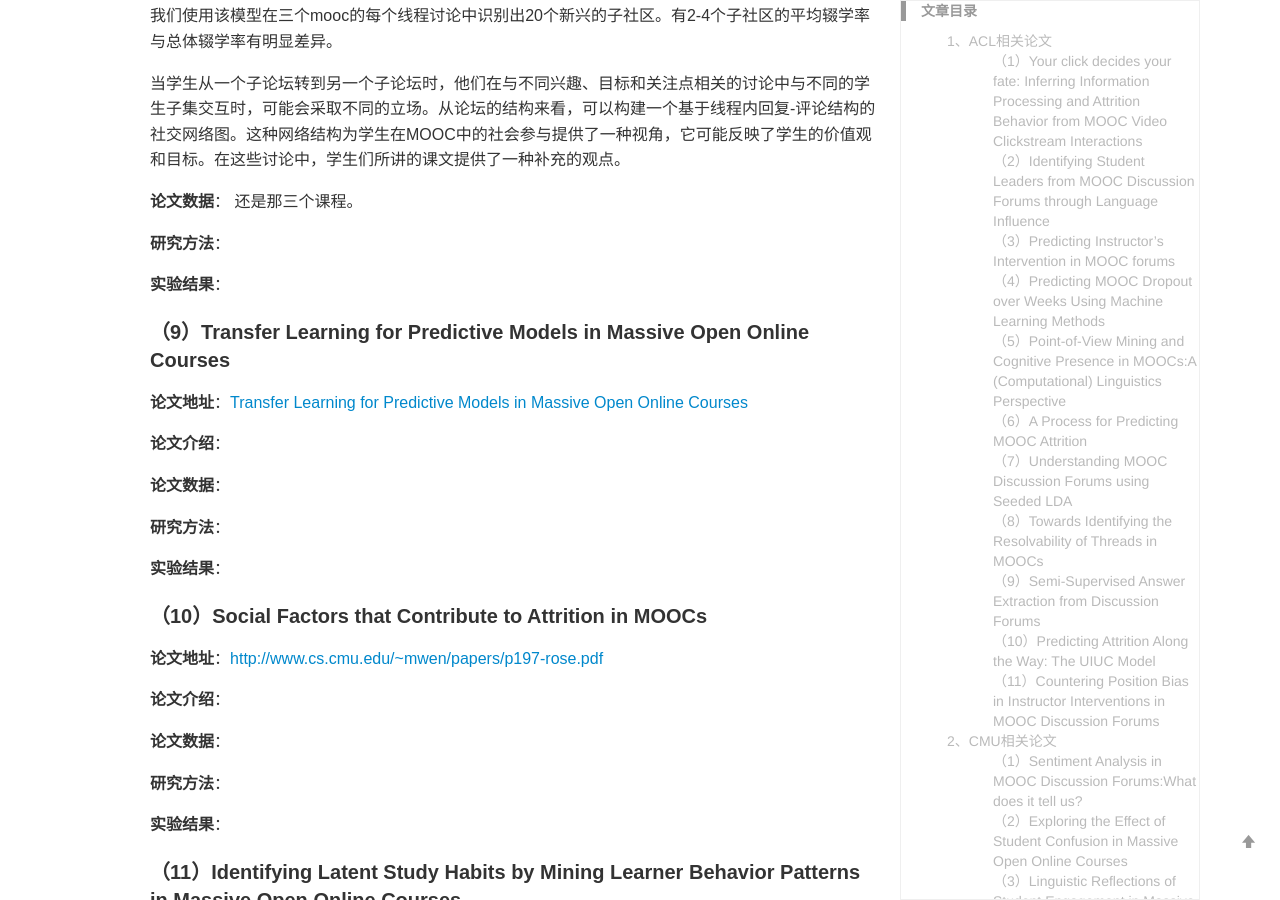
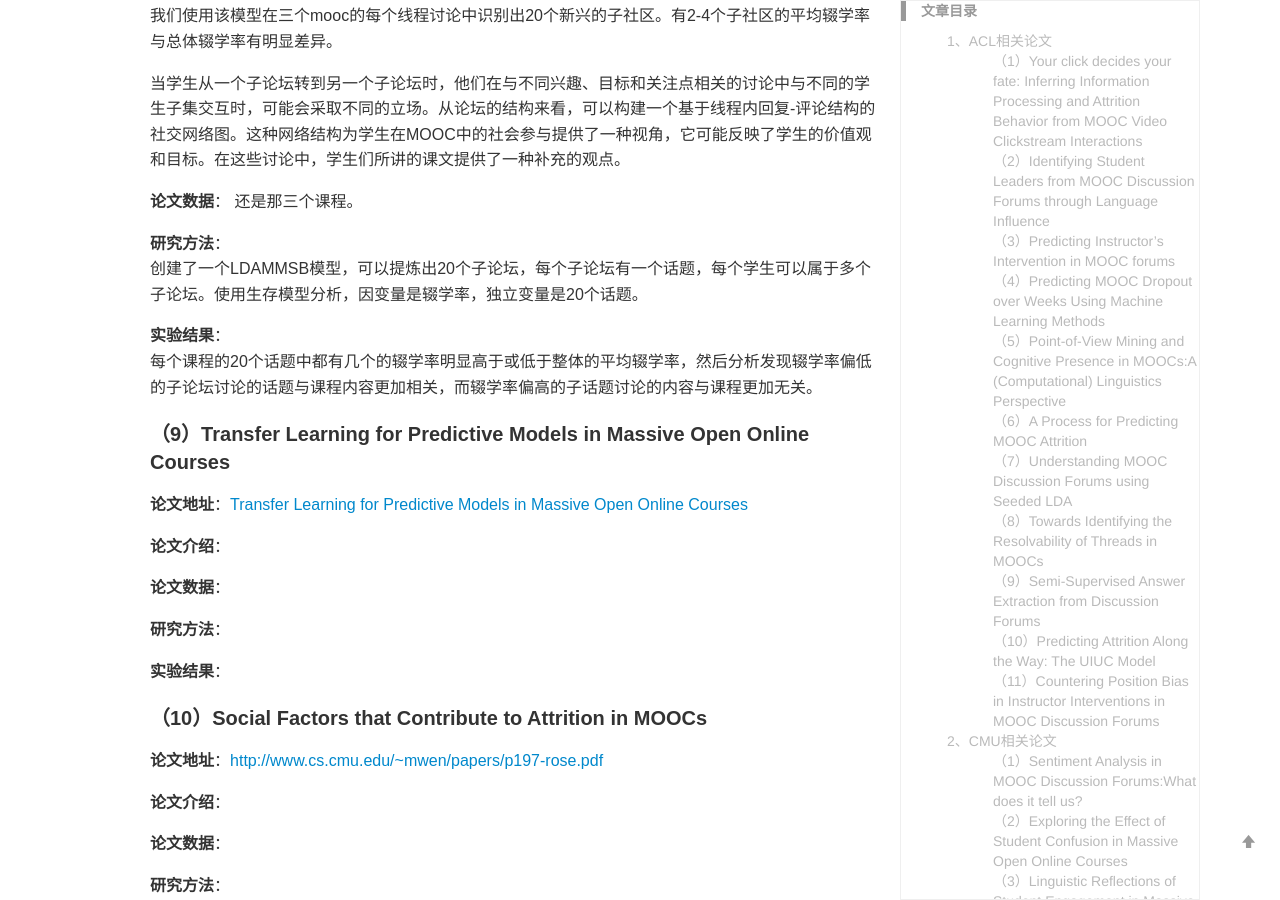
Before and after one commit to yuanmingchen/yuanmingchen.github.io, a Jekyll site: the page built from _posts/2019-04-19-online course nlp paper survey 2.md, in a window 1280 px wide and 900 px high, scrolled down 13959 px. Built offline with Jekyll 4.4.1, drawn with Linux system fonts in a browser that asks for light colours; formulas are drawn with MathJax 3; comment, search, counter and statistics services are not loaded.

Commit message:
Updates _posts/2019-04-19-online course nlp paper survey 2.md
Auto commit by GitBook Editor

```diff
--- a/_posts/2019-04-19-online course nlp paper survey 2.md
+++ b/_posts/2019-04-19-online course nlp paper survey 2.md
@@ -407,10 +407,10 @@ Python编程课程论坛，将论坛集限制为集中于讨论课程内容的
 还是那三个课程。
 
 **研究方法**：
-
+创建了一个LDAMMSB模型，可以提炼出20个子论坛，每个子论坛有一个话题，每个学生可以属于多个子论坛。使用生存模型分析，因变量是辍学率，独立变量是20个话题。
 
 **实验结果**：
-
+每个课程的20个话题中都有几个的辍学率明显高于或低于整体的平均辍学率，然后分析发现辍学率偏低的子论坛讨论的话题与课程内容更加相关，而辍学率偏高的子话题讨论的内容与课程更加无关。
 
 #### （9）Transfer Learning for Predictive Models in Massive Open Online Courses
 **论文地址**：[Transfer Learning for Predictive Models in Massive Open Online Courses](/res/doc/mooc2-1.pdf)
```
